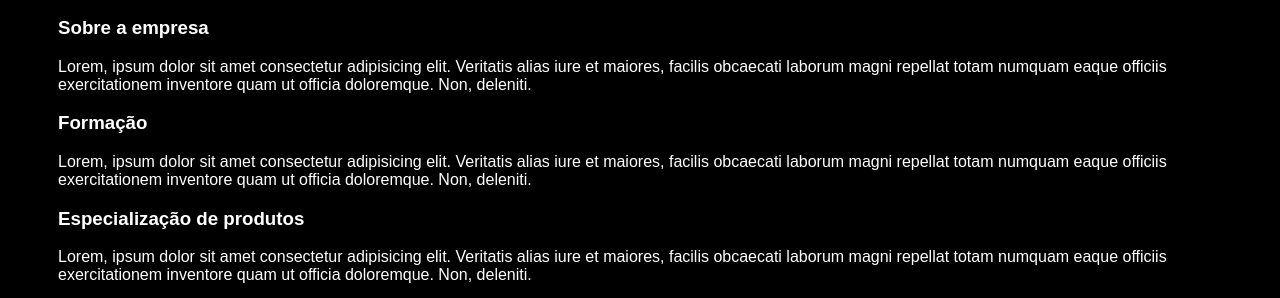
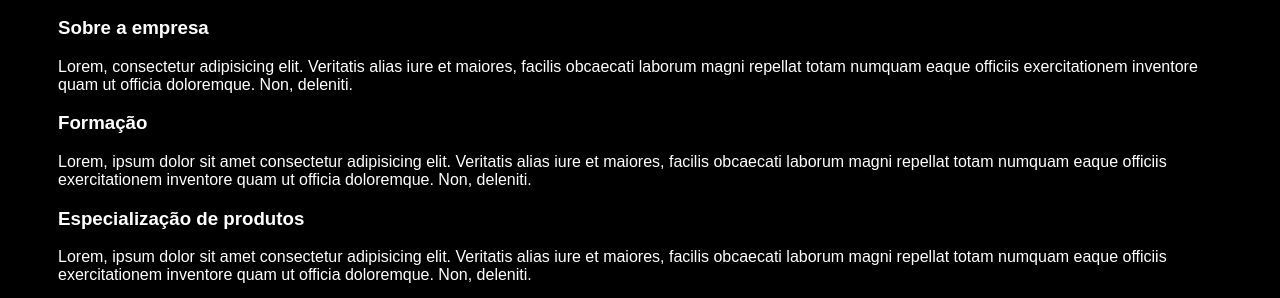
Before and after one commit to fhbfilho/AmoBike, a plain HTML site: page Site aprendizado AmoBike/index.html in a window 1280 px wide. Shown: the part 357-655 px from the top of the page. Drawn offline with Linux system fonts and the light colour scheme.

Commit message:
Teste, eu vou ficar louco

```diff
--- a/Site aprendizado AmoBike/index.html
+++ b/Site aprendizado AmoBike/index.html
@@ -33,7 +33,7 @@
         <section>
             <h3>Sobre a empresa</h3>
             <p>
-                Lorem, ipsum dolor sit amet consectetur adipisicing elit. Veritatis alias iure et maiores, facilis obcaecati laborum magni repellat totam numquam eaque officiis exercitationem inventore quam ut officia doloremque. Non, deleniti.
+                Lorem, consectetur adipisicing elit. Veritatis alias iure et maiores, facilis obcaecati laborum magni repellat totam numquam eaque officiis exercitationem inventore quam ut officia doloremque. Non, deleniti.
             </p>
         </section>
                 <section>
```
